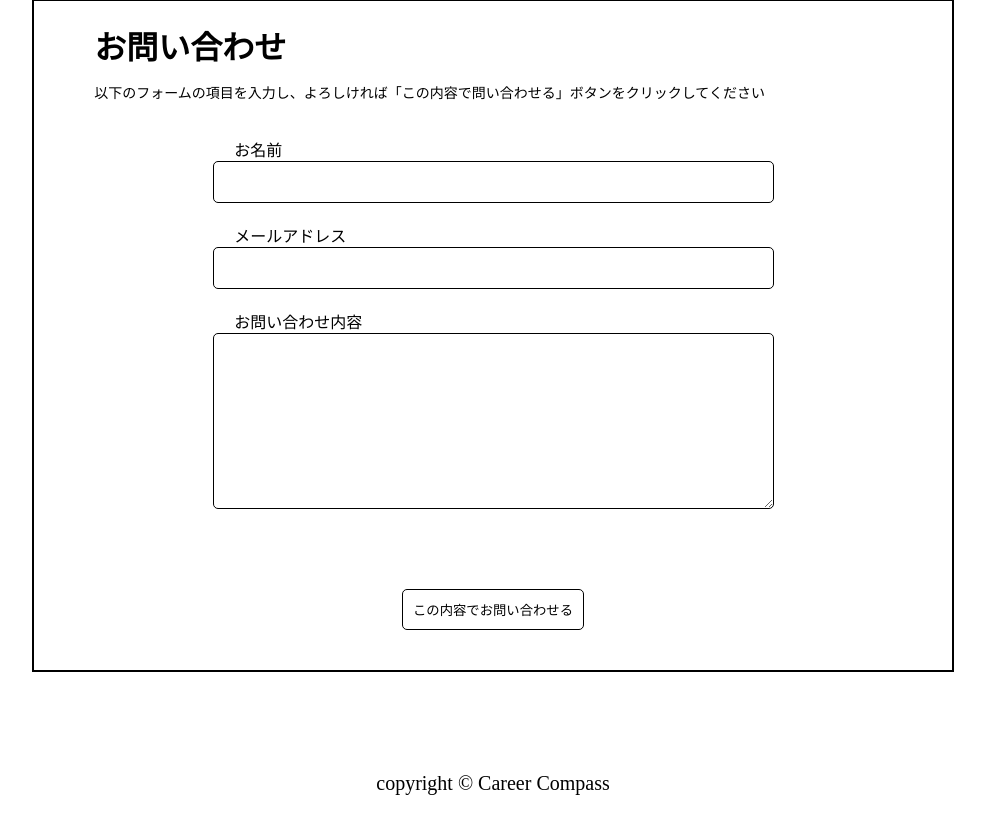
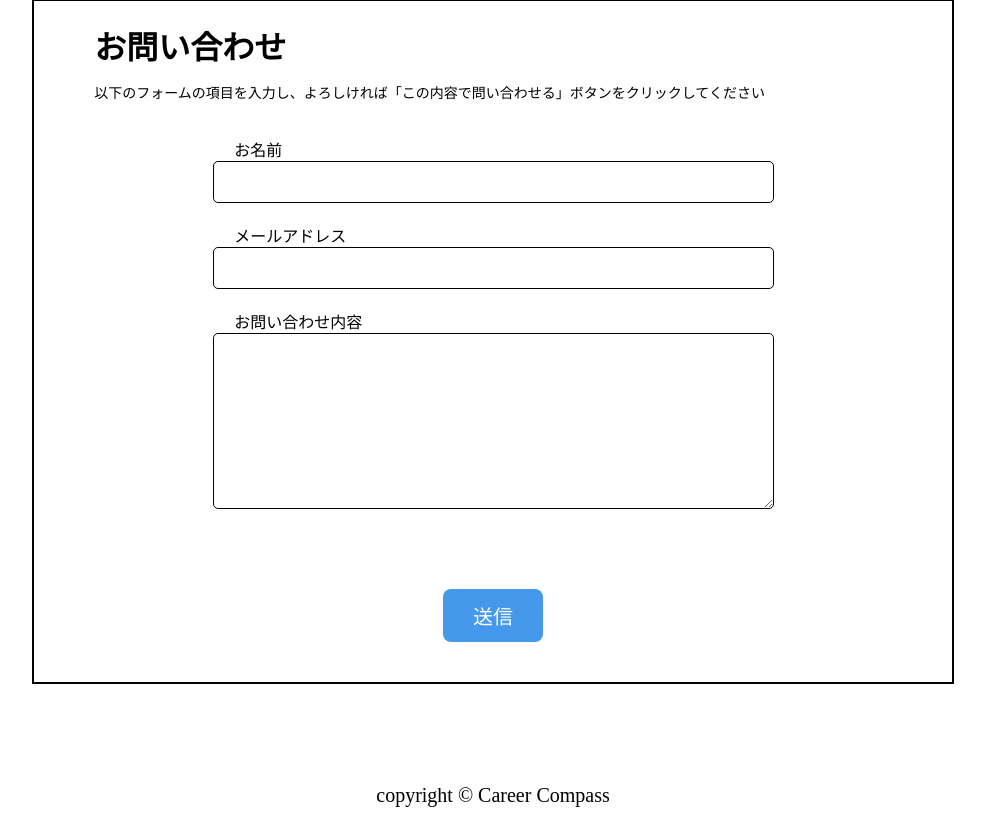
Before and after one commit to ktq2390330/CareerCompass, a Django app: page /contact/ in a window 1280 px wide. Shown: the part 309-1136 px from the top of the page, without its empty margins (147-1132 px from the left). Before the commit the page ends 1104 px from the top, so only its background shows below. Run offline with Django 5.2, Linux system fonts and the light colour scheme; the visitor is signed in with stand-in values (Sample User, id 1); some libraries are stand-ins or nearby versions.

Commit message:
各項目デザイン変更

```diff
--- a/CCapp/static/css/contact.css
+++ b/CCapp/static/css/contact.css
@@ -67,10 +67,12 @@
 }
 
 .button-group button {
-    padding: 10px;
-    border: 1px solid;
-    border-radius: 5px;
-    background-color: white;
+    padding: 12px 20px; /* ボタン内の余白を増やす */
+    background-color: #4598eb; /* ボタンの色 */
+    color: white;
+    border: none;
+    border-radius: 8px; /* 角の丸みを増やす */
     cursor: pointer;
-    transition: background-color 0.3s;
+    width: 100px;
+    font-size: 20px;
 }
--- a/CCapp/templates/contact.html
+++ b/CCapp/templates/contact.html
@@ -30,7 +30,7 @@
             </div>
 
             <div class="button-group">
-                <button type="submit" name="Contact_Submit">この内容でお問い合わせる</button>
+                <button type="submit" name="Contact_Submit">送信</button>
             </div>
         </form>
     </div>
```
Also changed, not shown: CCapp/static/css/logout.css (+7 -7 lines).
